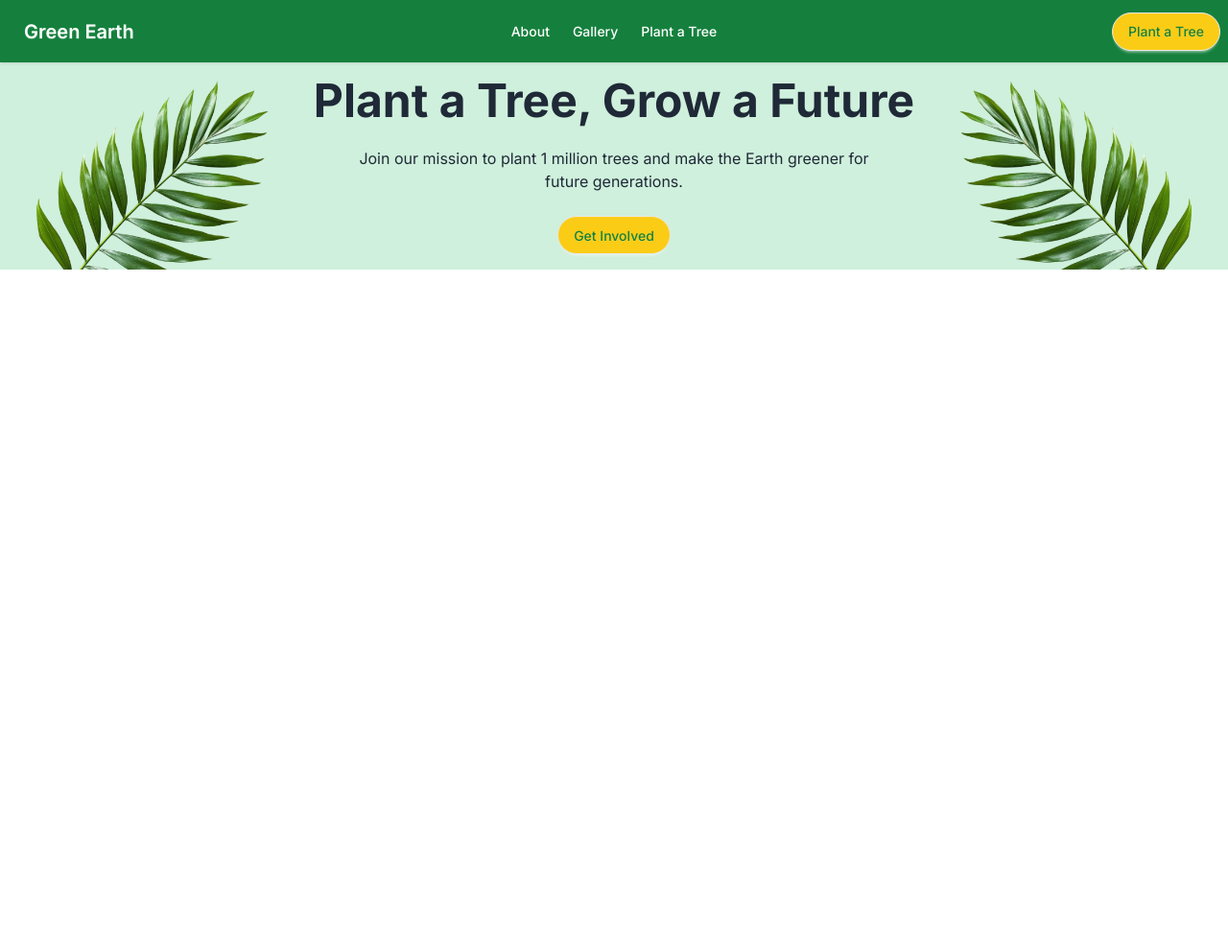
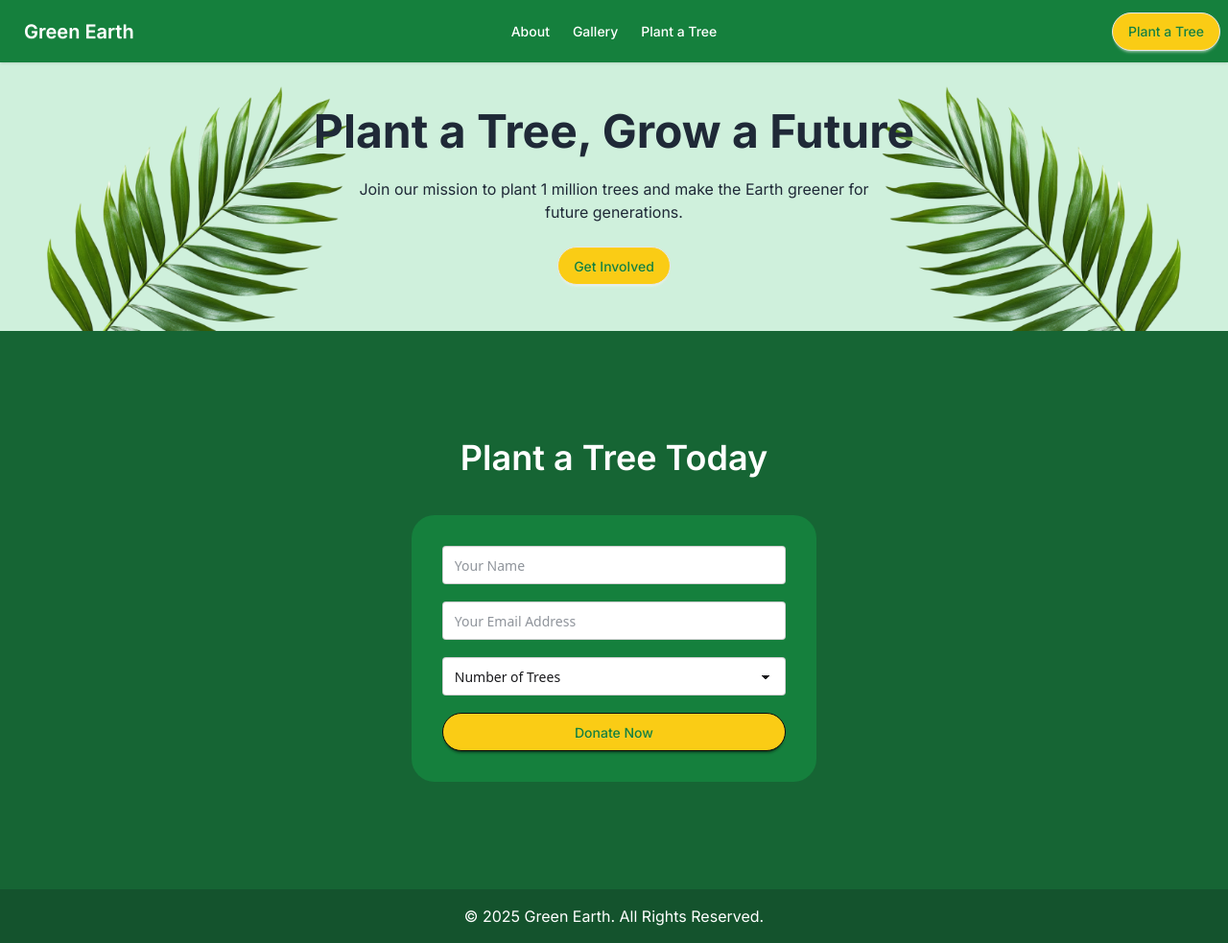
Before and after one commit to HasanLabib/Programming-hero-Assignment-B12A06-Green-Earth, a plain HTML site: page index.html in a window 1280 px wide. Shown: the whole page at 96% size. Before the commit the page ends 800 px from the top, so only its background shows below. Drawn offline with nearby package versions, Linux system fonts and the light colour scheme; files whose address does not match are found by name; a web font is replaced by a local one.

Commit message:
3rd_commit_added_plant_a_tree_today_section_and_footer

```diff
--- a/index.html
+++ b/index.html
@@ -104,14 +104,14 @@
         </div>
       </nav>
     </header>
-    <main>
+    <main class="main">
       <!-- Banner -->
       <section class="banner-container">
         <div
           class="hero bg-[#CFF0DC] bg-no-repeat md:bg-[url('./B12A06-Green-Earth/assets/hero-leaf1.png'),_url('./B12A06-Green-Earth/assets/hero-leaf2.png')] md:bg-[position:left,_right] md:bg-[size:contain,_contain]"
         >
           <div class="hero-content text-center">
-            <div class="max-w-fit mx-auto">
+            <div class="max-w-fit mx-auto py-8">
               <h1 class="text-5xl font-bold inter text-[#1F2937]">
                 Plant a Tree, Grow a Future
               </h1>
@@ -128,8 +128,48 @@
           </div>
         </div>
       </section>
+      <!-- Choose your tree -->
+      <section class="choose-your-tree"></section>
+      <!-- Plant a Tree Today -->
+      <section
+        class="bg-[#166534] flex flex-col items-center justify-center py-28"
+      >
+        <h2 class="inter font-semibold text-4xl text-white">
+          Plant a Tree Today
+        </h2>
+        <div class="bg-[#15803D] rounded-3xl sm:w-[90%] md:w-[33%] mt-10">
+          <fieldset class="fieldset w-full border-none p-4 md:p-8 space-y-3">
+            <input
+              type="text"
+              class="input w-full text-[#1F2937]"
+              placeholder="Your Name"
+            />
+
+            <input
+              type="email"
+              class="input w-full text-[#1F2937]"
+              placeholder="Your Email Address"
+            />
+
+            <select class="select w-full" placeholder="Number of Trees">
+              <option disabled selected>Number of Trees</option>
+              <option>1</option>
+              <option>2</option>
+              <option>3</option>
+            </select>
+
+            <button
+              class="btn btn-neutral inter font-medium bg-[#FACC15] rounded-3xl text-[#15803D] hover:bg-[#05963a] hover:text-[#FACC15] hover:border-[#FACC15] hover:border-2"
+            >
+              Donate Now
+            </button>
+          </fieldset>
+        </div>
+      </section>
     </main>
-    <footer></footer>
+    <footer class="mx-auto text-center py-4 text-white bg-[#14532D] inter">
+      &copy 2025 Green Earth. All Rights Reserved.
+    </footer>
     <script src="./script/script.js"></script>
   </body>
 </html>
```
